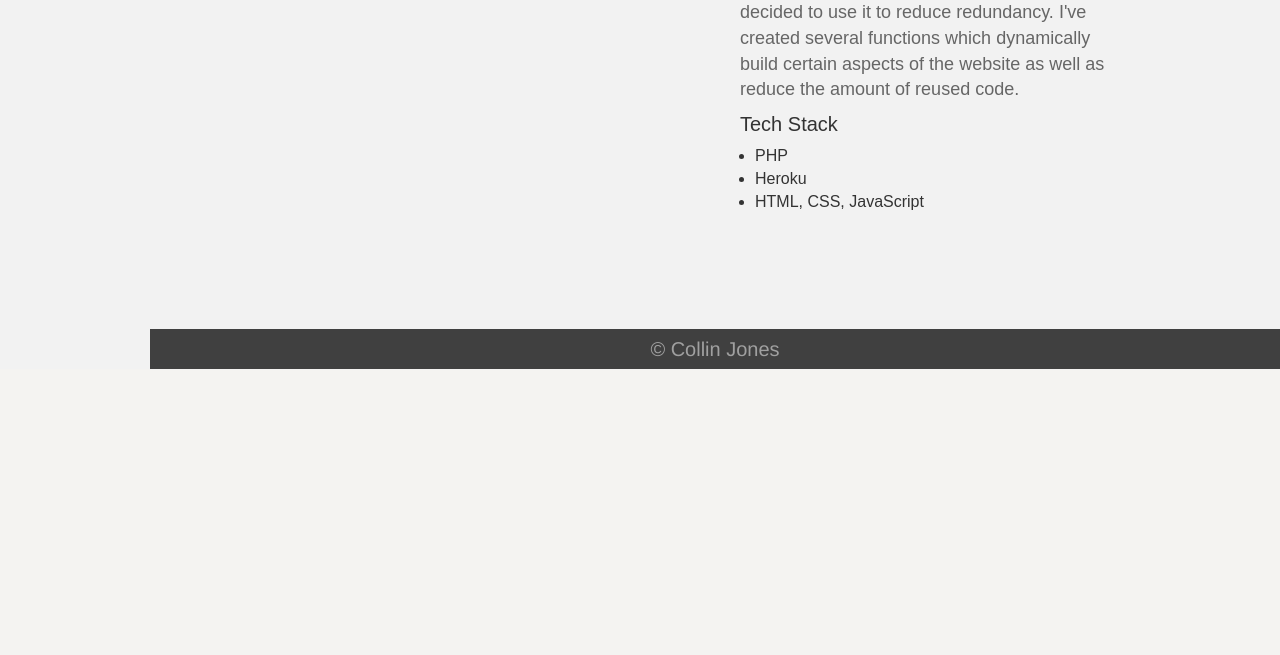
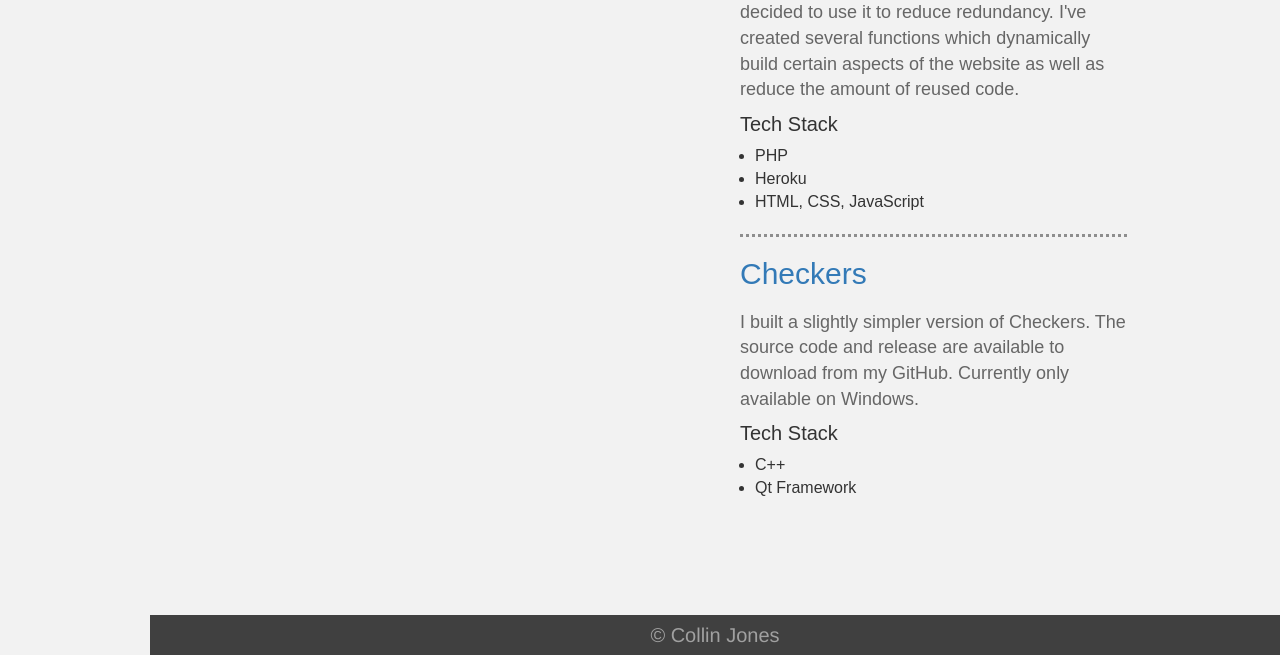
Before and after one commit to collinjones/collinjones.org, a PHP site: page /views/computer-science.php in a window 1280 px wide. Shown: the part 1924-2579 px from the top of the page. Before the commit the page ends 2293 px from the top, so only its background shows below. Run offline with PHP 8.4, Linux system fonts and the light colour scheme; style sheets or scripts are compiled from the project's sources.

Commit message:
added Checkers project to Computer Science projects section

```diff
--- a/resources/css/layout.css
+++ b/resources/css/layout.css
@@ -138,11 +138,7 @@ p{
   box-shadow: 1px 1px 15px black;
   padding: 0;
 }
-#projects img:hover{
-  width: 300px;
-  height: 300px;
-  transition: .25s;
-}
+
 
 div .column{
   padding: 25px;
--- a/views/computer-science.php
+++ b/views/computer-science.php
@@ -70,11 +70,20 @@ set_navigation_dependencies($current_page_, $title_);
 												 website could be built without PHP, I decided to use it to reduce redundancy. I've created
 												 several functions which dynamically build certain aspects of the website as well as reduce
 												 the amount of reused code. </p>
-						<h5> Tech Stack </h5>
-						<ul style="text-align:left; padding-left:15px;">
-		    			<li style="font-size: 16px; font-color: #666">PHP</li>
-		    			<li style="font-size: 16px; font-color: #666">Heroku</li>
-		    			<li style="font-size: 16px; font-color: #666">HTML, CSS, JavaScript</li>
+					<h5> Tech Stack </h5>
+					<ul style="text-align:left; padding-left:15px;">
+					<li style="font-size: 16px; font-color: #666">PHP</li>
+					<li style="font-size: 16px; font-color: #666">Heroku</li>
+					<li style="font-size: 16px; font-color: #666">HTML, CSS, JavaScript</li>
+		    		</ul>
+					<hr class="dotted">
+					<h4 style="text-align: left;"> <a href="https://github.com/collinjones/Checkers/releases/tag/v1.0" target="_blank">Checkers</a> </h4>
+					<p style="text-align:left;"> I built a slightly simpler version of Checkers. The source code and release
+												 are available to download from my GitHub. Currently only available on Windows. </p>
+					<h5> Tech Stack </h5>
+					<ul style="text-align:left; padding-left:15px;">
+					<li style="font-size: 16px; font-color: #666">C++</li>
+					<li style="font-size: 16px; font-color: #666">Qt Framework</li>
 		    		</ul>
 		      	</div>
 		    </div>
```
Also changed, not shown: 1 other file.
